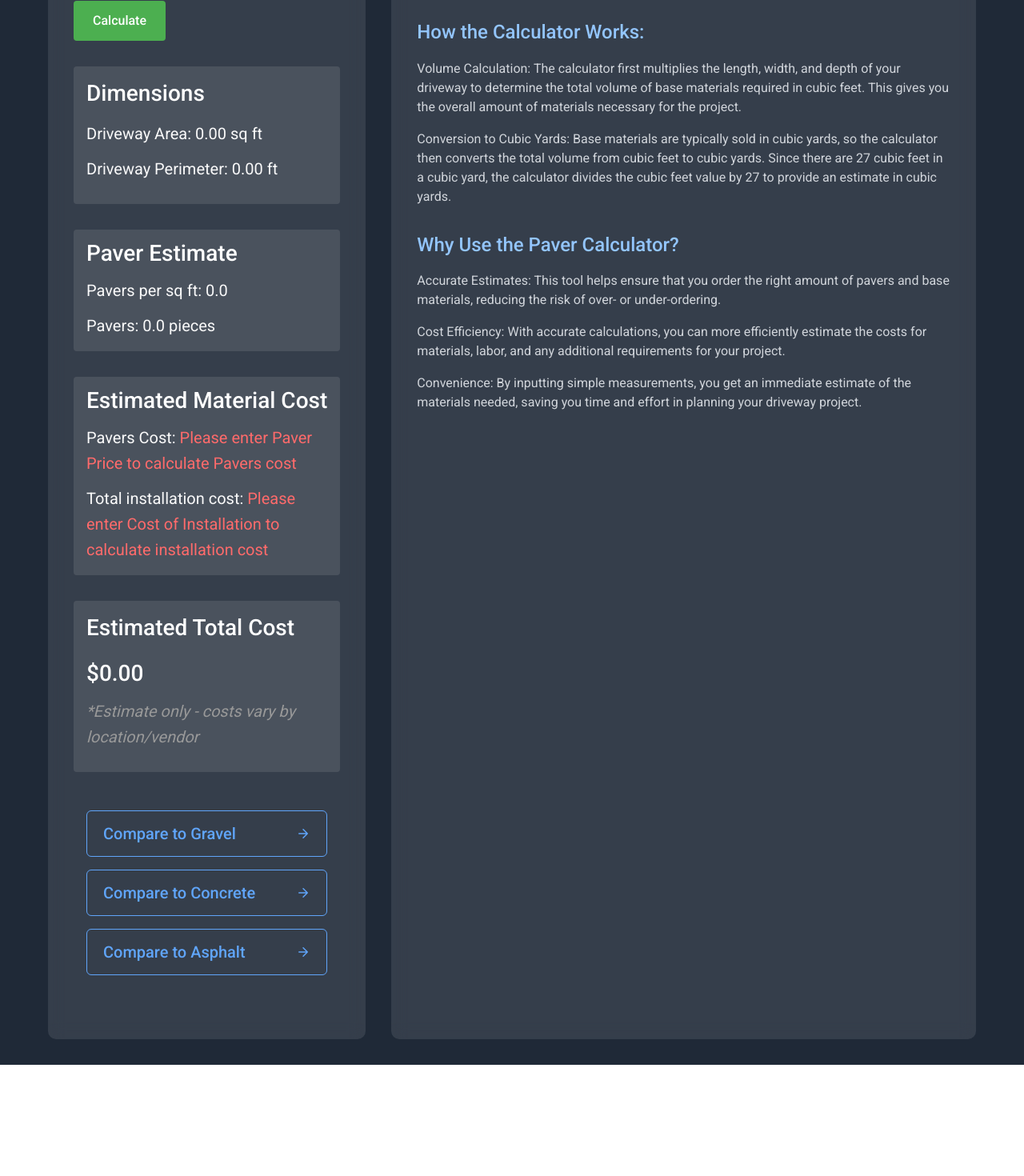
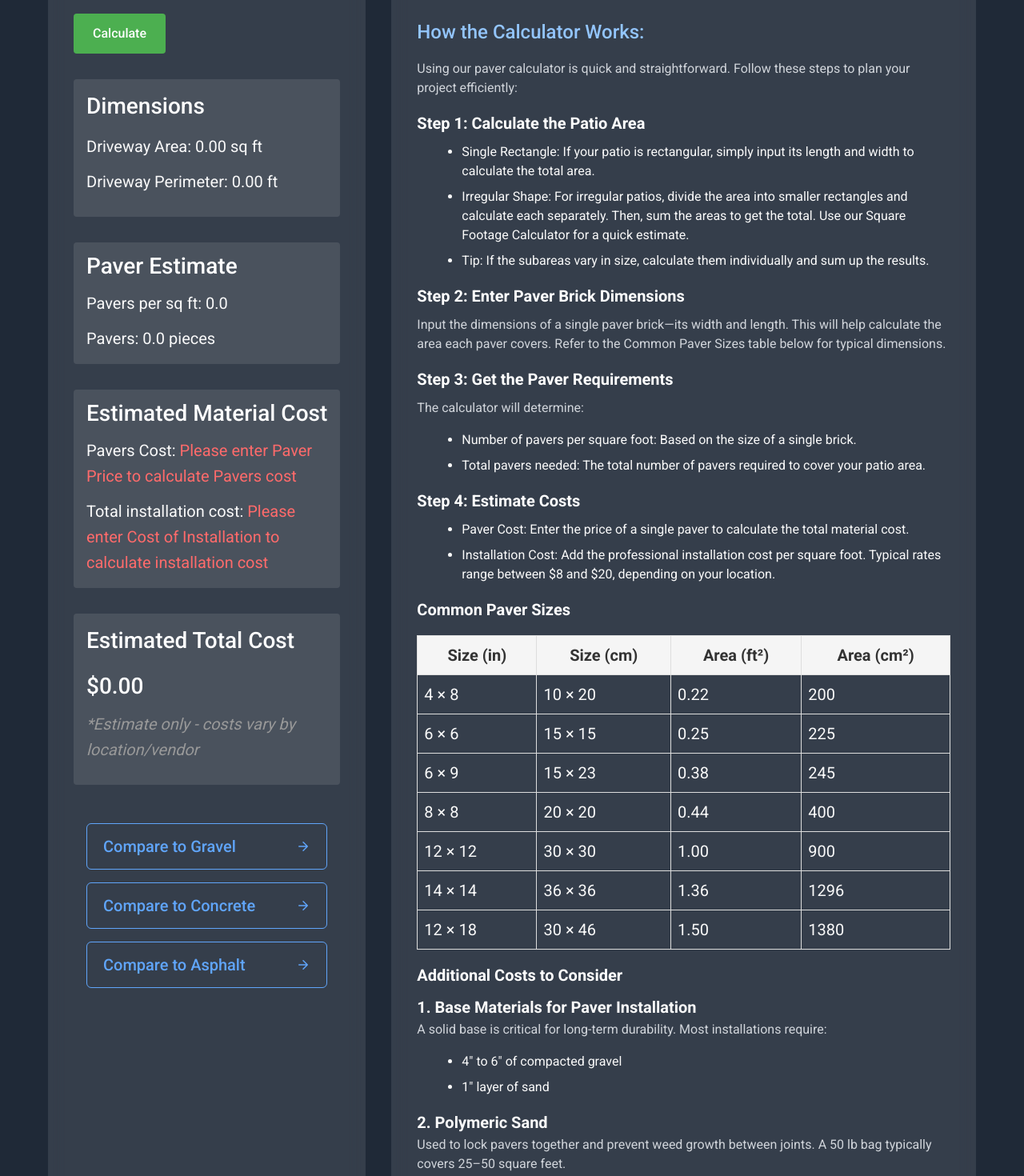
Before and after one commit to mkrizia17/Driveway-Calculator, a Next.js app: page /pavers in a window 1280 px wide. Shown: the part 1060-2530 px from the top of the page at 80% size. Before the commit the page ends 2391 px from the top, so only its background shows below. Built offline with nearby package versions, Linux system fonts and the light colour scheme.

Commit message:
Latest Working

```diff
--- a/src/app/asphalt/page.tsx
+++ b/src/app/asphalt/page.tsx
@@ -461,10 +461,10 @@ export default function AsphaltPage() {
 
                     <div className="info-paragraph">
                         <p>For example, a 10-foot by 20-foot driveway with a depth of 3 inches would require:</p>
-                        <p>10′×20′×0.25′=50ft³</p>
+                        <p>10′ × 20′ × 0.25′ = 50ft³</p>
                         <p>Next, multiply the cubic footage by 145 to get the total weight in pounds, then divide by 2,000 to convert to tons:</p>
-                        <p>50ft³×145=7,250lbs</p>
-                        <p>7,250lbs÷2,000=3.63tons</p>
+                        <p>50ft³ × 145 = 7,250lbs</p>
+                        <p>7,250lbs ÷ 2,000 = 3.63tons</p>
                         <p>In this case, you'd need approximately 3.63 tons of asphalt for the project.</p>
                     </div>
 
--- a/src/app/concrete/page.tsx
+++ b/src/app/concrete/page.tsx
@@ -580,41 +580,41 @@ export default function ConcretePage() {
                     </div>
 
                     <div className="info-paragraph">
-                        <h3>Rebar Requirements</h3>
+                        <h4>Rebar Requirements</h4>
                         <p>Adding reinforcement like rebar or wire mesh helps prevent cracking due to shifting.</p>
 
-                        <h4>Rebar vs. Mesh:</h4>
+                        <h5 style={{ fontWeight: 'bold' }}>Rebar vs. Mesh:</h5>
                         <p>Use wire mesh for driveways 4–5″ thick. Opt for #3 or #4 rebar in a 12″ grid for driveways thicker than 5″.</p>
 
-                        <h4>Estimating Rebar for Rectangular Driveways:</h4>
+                        <h5>Estimating Rebar for Rectangular Driveways:</h5>
                         <p>Measure the length and width of the driveway. Subtract 6–12″ from each to account for the grid's edge spacing. Calculate rows and columns of rebar spaced every 12″.</p>
 
-                        <h4>Estimating Rebar for Irregular Driveways:</h4>
+                        <h5>Estimating Rebar for Irregular Driveways:</h5>
                         <p>Use the formula: (square footage × 2) + (perimeter ÷ 2) = total rebar length (ft).</p>
                     </div>
 
                     <div className="info-paragraph">
-                        <h3>Base Gravel Requirements</h3>
+                        <h4>Base Gravel Requirements</h4>
                         <p>A compacted gravel base, 4–12″ deep, is crucial for stability, drainage, and preventing erosion. Most driveways require around 6″ of gravel.</p>
 
-                        <h4>Calculating Gravel Volume:</h4>
+                        <h5>Calculating Gravel Volume:</h5>
                         <p>Gravel is measured in cubic yards. Use the same method as for concrete to estimate the amount.</p>
 
                         <p className="pro-tip"><strong>Pro Tip:</strong> Compact gravel takes up less space. Order about 20% more than your loose gravel estimate.</p>
                     </div>
 
                     <div className="info-paragraph">
-                        <h3>Formwork for Concrete Driveways</h3>
+                        <h4>Formwork for Concrete Driveways</h4>
                         <p>Forms hold the concrete in place while it cures. Use 2×4 or 2×6 boards for straight sections and flexible hardboard siding for curves.</p>
 
-                        <h4>Calculating Form Material:</h4>
+                        <h5>Calculating Form Material:</h5>
                         <p>Measure the driveway's perimeter in feet and round up to the nearest whole number. This equals the linear feet of lumber required.</p>
 
-                        <h4>Stakes for Securing Forms:</h4>
+                        <h5>Stakes for Securing Forms:</h5>
                         <p>Choose steel concrete pins for reusability or wooden stakes for a cost-effective, single-use option.</p>
                     </div>
 
-                    <h3>Summary</h3>
+                    <h4>Summary</h4>
 
                     <p className="info-paragraph">
                         Concrete driveways typically cost $4,000–$8,500 and require precise material planning. Use our calculators to estimate concrete, rebar, gravel, and forms easily, ensuring your project stays on track and within budget.
--- a/src/app/gravel/GravelPage.css
+++ b/src/app/gravel/GravelPage.css
@@ -403,3 +403,36 @@ li {
     font-size: 0.875rem;
     margin-top: 0.25rem;
 }
+
+.info-list {
+    list-style-type: disc;
+    margin-left: 2rem;
+    margin-bottom: 1rem;
+}
+
+.paver-sizes-table {
+    width: 100%;
+    border-collapse: collapse;
+    margin: 1rem 0;
+}
+
+.paver-sizes-table th,
+.paver-sizes-table td {
+    border: 1px solid #ddd;
+    padding: 0.5rem;
+    text-align: left;
+}
+
+.paver-sizes-table th {
+    background-color: #f5f5f5;
+}
+
+h4 {
+    font-weight: 600;
+    margin-top: 1rem;
+    margin-bottom: 0.5rem;
+}
+
+h5 {
+    font-weight: bold;
+}
--- a/src/app/pavers/page.tsx
+++ b/src/app/pavers/page.tsx
@@ -564,10 +564,71 @@ export default function PaversPage() {
 
                     <h3>How the Calculator Works:</h3>
                     <p className="info-paragraph">
-                        Volume Calculation: The calculator first multiplies the length, width, and depth of your driveway to determine the total volume of base materials required in cubic feet. This gives you the overall amount of materials necessary for the project.
+                        Using our paver calculator is quick and straightforward. Follow these steps to plan your project efficiently:
                     </p>
+
+                    <h4>Step 1: Calculate the Patio Area</h4>
+                    <ul className="info-list">
+                        <li>Single Rectangle: If your patio is rectangular, simply input its length and width to calculate the total area.</li>
+                        <li>Irregular Shape: For irregular patios, divide the area into smaller rectangles and calculate each separately. Then, sum the areas to get the total. Use our Square Footage Calculator for a quick estimate.</li>
+                        <li>Tip: If the subareas vary in size, calculate them individually and sum up the results.</li>
+                    </ul>
+
+                    <h4>Step 2: Enter Paver Brick Dimensions</h4>
                     <p className="info-paragraph">
-                        Conversion to Cubic Yards: Base materials are typically sold in cubic yards, so the calculator then converts the total volume from cubic feet to cubic yards. Since there are 27 cubic feet in a cubic yard, the calculator divides the cubic feet value by 27 to provide an estimate in cubic yards.
+                        Input the dimensions of a single paver brick—its width and length. This will help calculate the area each paver covers. Refer to the Common Paver Sizes table below for typical dimensions.
+                    </p>
+
+                    <h4>Step 3: Get the Paver Requirements</h4>
+                    <p className="info-paragraph">
+                        The calculator will determine:
+                    </p>
+                    <ul className="info-list">
+                        <li>Number of pavers per square foot: Based on the size of a single brick.</li>
+                        <li>Total pavers needed: The total number of pavers required to cover your patio area.</li>
+                    </ul>
+
+                    <h4>Step 4: Estimate Costs</h4>
+                    <ul className="info-list">
+                        <li>Paver Cost: Enter the price of a single paver to calculate the total material cost.</li>
+                        <li>Installation Cost: Add the professional installation cost per square foot. Typical rates range between $8 and $20, depending on your location.</li>
+                    </ul>
+
+                    <h4>Common Paver Sizes</h4>
+                    <table className="paver-sizes-table">
+                        <thead>
+                            <tr>
+                                <th style={{ color: '#333333', textAlign: 'center' }}>Size (in)</th>
+                                <th style={{ color: '#333333', textAlign: 'center' }}>Size (cm)</th>
+                                <th style={{ color: '#333333', textAlign: 'center' }}>Area (ft²)</th>
+                                <th style={{ color: '#333333', textAlign: 'center' }}>Area (cm²)</th>
+                            </tr>
+                        </thead>
+                        <tbody>
+                            <tr><td>4 × 8</td><td>10 × 20</td><td>0.22</td><td>200</td></tr>
+                            <tr><td>6 × 6</td><td>15 × 15</td><td>0.25</td><td>225</td></tr>
+                            <tr><td>6 × 9</td><td>15 × 23</td><td>0.38</td><td>245</td></tr>
+                            <tr><td>8 × 8</td><td>20 × 20</td><td>0.44</td><td>400</td></tr>
+                            <tr><td>12 × 12</td><td>30 × 30</td><td>1.00</td><td>900</td></tr>
+                            <tr><td>14 × 14</td><td>36 × 36</td><td>1.36</td><td>1296</td></tr>
+                            <tr><td>12 × 18</td><td>30 × 46</td><td>1.50</td><td>1380</td></tr>
+                        </tbody>
+                    </table>
+
+                    <h4>Additional Costs to Consider</h4>
+                    <h5>1. Base Materials for Paver Installation</h5>
+                    <p className="info-paragraph">
+                        A solid base is critical for long-term durability. Most installations require:
+                    </p>
+                    <ul className="info-list">
+                        <li>4" to 6" of compacted gravel</li>
+                        <li>1" layer of sand</li>
+                    </ul>
+
+                    <h5>2. Polymeric Sand</h5>
+                    <p className="info-paragraph">
+                        Used to lock pavers together and prevent weed growth between joints.
+                        A 50 lb bag typically covers 25–50 square feet.
                     </p>
 
                     <h3>Why Use the Paver Calculator?</h3>
```
